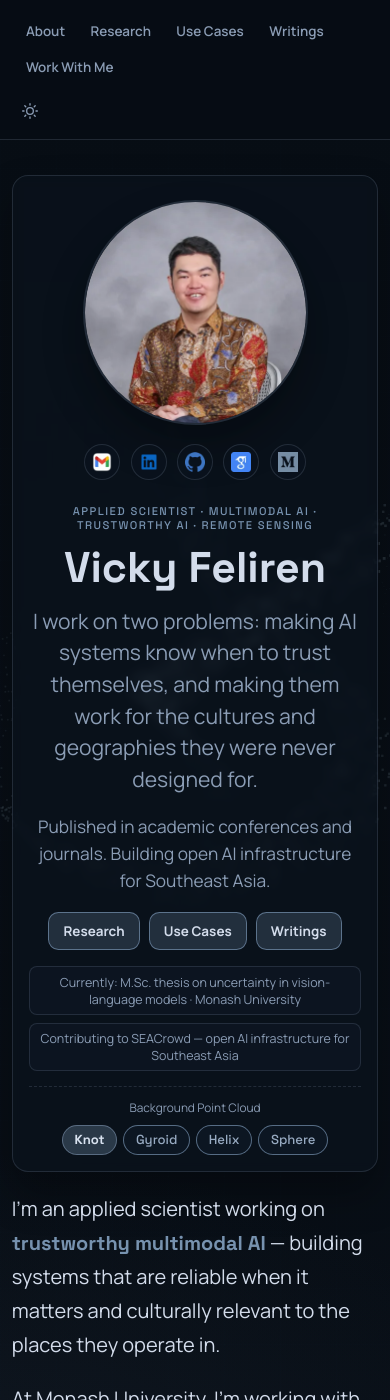
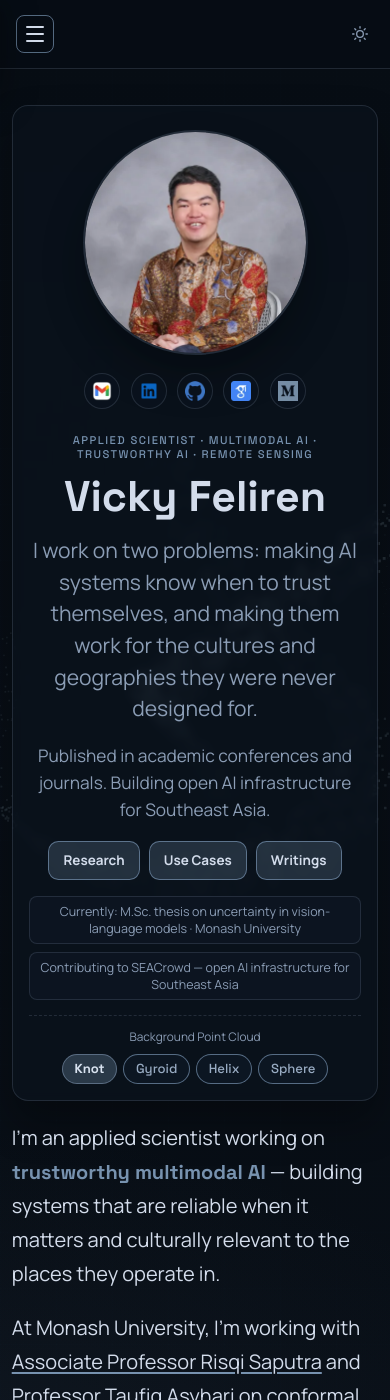
Before and after one commit to Feliren88/feliren88.github.io, a Jekyll site: the page built from index.html, in a window 390 px wide and 1400 px high. Built offline with Jekyll 4.4.1, drawn with Linux system fonts in a browser that asks for light colours.

Commit message:
Add mobile left-drawer nav; fix hero button centering on mobile
- Hamburger button in topbar opens a slide-in left nav drawer
- Backdrop overlay closes drawer on tap; Escape key also closes
- CSS v18 / nav.js v3 to bust service worker cache
- justify-content: center on hero-actions, hero-meta, shape-controls

Co-Authored-By: Claude Sonnet 4.6 <noreply@anthropic.com>

```diff
--- a/_layouts/default.html
+++ b/_layouts/default.html
@@ -9,7 +9,7 @@
     {% if page.preload_image %}<link rel="preload" as="image" href="{{ page.preload_image | relative_url }}" type="image/webp">{% endif %}
     {% if page.url == '/project/' %}<link rel="preload" as="script" href="{{ '/js/components/timeline.js?v=2' | relative_url }}">{% endif %}
     <script>try{var _t=localStorage.getItem('theme');if(_t)document.documentElement.setAttribute('data-theme',_t);}catch(e){}</script>
-    <link rel="stylesheet" href="{{ '/css/styles.css?v=17' | relative_url }}">
+    <link rel="stylesheet" href="{{ '/css/styles.css?v=18' | relative_url }}">
 
     <!-- Google Tag Manager -->
     <script>(function(w,d,s,l,i){w[l]=w[l]||[];w[l].push({'gtm.start':
@@ -151,6 +151,9 @@
     <canvas id="pointcloud-bg" aria-hidden="true"></canvas>
 
     <header class="topbar" id="site-header">
+      <button class="nav-toggle" id="nav-toggle" type="button" aria-label="Open menu" aria-expanded="false" aria-controls="main-nav">
+        <span></span><span></span><span></span>
+      </button>
       <nav class="nav" aria-label="Primary" id="main-nav">
         <a href="/">About</a>
         <a href="/research/">Research</a>
@@ -163,6 +166,7 @@
         <svg class="icon-moon" xmlns="http://www.w3.org/2000/svg" width="16" height="16" viewBox="0 0 24 24" fill="none" stroke="currentColor" stroke-width="2" stroke-linecap="round" stroke-linejoin="round" aria-hidden="true"><path d="M21 12.79A9 9 0 1 1 11.21 3 7 7 0 0 0 21 12.79z"/></svg>
       </button>
     </header>
+    <div class="nav-backdrop" id="nav-backdrop" aria-hidden="true"></div>
 
     <main id="main-content">
       {{ content }}
@@ -173,7 +177,7 @@
     </footer>
 
     <script src="{{ '/js/main.js?v=6' | relative_url }}"></script>
-    <script src="{{ '/js/components/nav.js?v=2' | relative_url }}"></script>
+    <script src="{{ '/js/components/nav.js?v=3' | relative_url }}"></script>
     {% if page.url == '/project/' %}<script src="{{ '/js/components/timeline.js?v=2' | relative_url }}" defer></script>{% endif %}
     <script>if ('serviceWorker' in navigator) navigator.serviceWorker.register('/sw.js');</script>
     <script>
--- a/css/styles.css
+++ b/css/styles.css
@@ -225,6 +225,9 @@ main,
   background: rgba(119, 146, 175, 0.14);
   transform: translateY(-1px);
 }
+
+.nav-toggle { display: none; }
+.nav-backdrop { display: none; }
 
 main {
   width: min(1220px, 94vw);
@@ -1159,17 +1162,88 @@ h1 {
 }
 
 @media (max-width: 760px) {
+  /* ── Topbar: slim row, hamburger left, theme right ── */
   .topbar {
-    flex-direction: column;
-    align-items: flex-start;
+    flex-direction: row;
+    justify-content: space-between;
+    align-items: center;
   }
 
-  .eyebrow {
-    letter-spacing: 0.13em;
-    font-size: 0.7rem;
+  /* ── Hamburger button ── */
+  .nav-toggle {
+    display: flex;
+    flex-direction: column;
+    justify-content: center;
+    align-items: center;
+    gap: 5px;
+    width: 38px;
+    height: 38px;
+    padding: 0;
+    background: transparent;
+    border: 1px solid var(--border-ui);
+    border-radius: 8px;
+    cursor: pointer;
+    flex-shrink: 0;
+    transition: border-color 0.2s;
+  }
+  .nav-toggle:hover { border-color: var(--accent); }
+  .nav-toggle span {
+    display: block;
+    width: 18px;
+    height: 2px;
+    background: var(--text);
+    border-radius: 2px;
+    transition: transform 0.22s ease, opacity 0.22s ease;
+  }
+  .nav-toggle.is-open span:nth-child(1) { transform: translateY(7px) rotate(45deg); }
+  .nav-toggle.is-open span:nth-child(2) { opacity: 0; transform: scaleX(0); }
+  .nav-toggle.is-open span:nth-child(3) { transform: translateY(-7px) rotate(-45deg); }
+
+  /* ── Left drawer nav ── */
+  .nav {
+    position: fixed;
+    top: 0;
+    left: 0;
+    height: 100%;
+    width: min(240px, 75vw);
+    flex-direction: column;
+    flex-wrap: nowrap;
+    padding: 4.5rem 1rem 2rem;
+    background: var(--bg);
+    border-right: 1px solid var(--line);
+    box-shadow: 4px 0 32px rgba(0, 0, 0, 0.3);
+    z-index: 40;
+    transform: translateX(-100%);
+    transition: transform 0.25s cubic-bezier(0.4, 0, 0.2, 1);
+    gap: 0.2rem;
+  }
+  .nav.is-open { transform: translateX(0); }
+  .nav a {
+    font-size: 0.92rem;
+    padding: 0.65rem 0.75rem;
+    border-radius: 8px;
+    width: 100%;
   }
 
-  h1 {
-    font-size: clamp(2rem, 11vw, 3rem);
+  /* ── Backdrop ── */
+  .nav-backdrop {
+    display: block;
+    position: fixed;
+    inset: 0;
+    background: rgba(0, 0, 0, 0.45);
+    z-index: 39;
+    opacity: 0;
+    pointer-events: none;
+    transition: opacity 0.25s;
   }
+  .nav-backdrop.is-open { opacity: 1; pointer-events: auto; }
+
+  /* ── Hero centering ── */
+  .hero-actions,
+  .hero-meta,
+  .shape-controls { justify-content: center; }
+
+  /* ── Typography ── */
+  .eyebrow { letter-spacing: 0.13em; font-size: 0.7rem; }
+  h1 { font-size: clamp(2rem, 11vw, 3rem); }
 }
--- a/js/components/nav.js
+++ b/js/components/nav.js
@@ -41,9 +41,51 @@
     }).join('');
   }
 
+  function initMobileNav() {
+    var toggle = document.getElementById('nav-toggle');
+    var nav = document.getElementById('main-nav');
+    var backdrop = document.getElementById('nav-backdrop');
+    if (!toggle || !nav || !backdrop) return;
+
+    function openNav() {
+      nav.classList.add('is-open');
+      backdrop.classList.add('is-open');
+      toggle.classList.add('is-open');
+      toggle.setAttribute('aria-expanded', 'true');
+      toggle.setAttribute('aria-label', 'Close menu');
+    }
+
+    function closeNav() {
+      nav.classList.remove('is-open');
+      backdrop.classList.remove('is-open');
+      toggle.classList.remove('is-open');
+      toggle.setAttribute('aria-expanded', 'false');
+      toggle.setAttribute('aria-label', 'Open menu');
+    }
+
+    toggle.addEventListener('click', function() {
+      nav.classList.contains('is-open') ? closeNav() : openNav();
+    });
+
+    backdrop.addEventListener('click', closeNav);
+
+    nav.querySelectorAll('a').forEach(function(link) {
+      link.addEventListener('click', closeNav);
+    });
+
+    document.addEventListener('keydown', function(e) {
+      if (e.key === 'Escape') closeNav();
+    });
+  }
+
+  function init() {
+    renderNavigation();
+    initMobileNav();
+  }
+
   if (document.readyState === 'loading') {
-    document.addEventListener('DOMContentLoaded', renderNavigation);
+    document.addEventListener('DOMContentLoaded', init);
   } else {
-    renderNavigation();
+    init();
   }
 })();
--- a/sw.js
+++ b/sw.js
@@ -6,9 +6,9 @@ const PRECACHE = [
   '/research/',
   '/writings/',
   '/contact/',
-  '/css/styles.css?v=17',
+  '/css/styles.css?v=18',
   '/js/main.js?v=6',
-  '/js/components/nav.js?v=2',
+  '/js/components/nav.js?v=3',
   '/js/components/timeline.js?v=2',
   '/assets/fonts/manrope-latin.woff2',
   '/assets/fonts/manrope-latin-ext.woff2',
```
